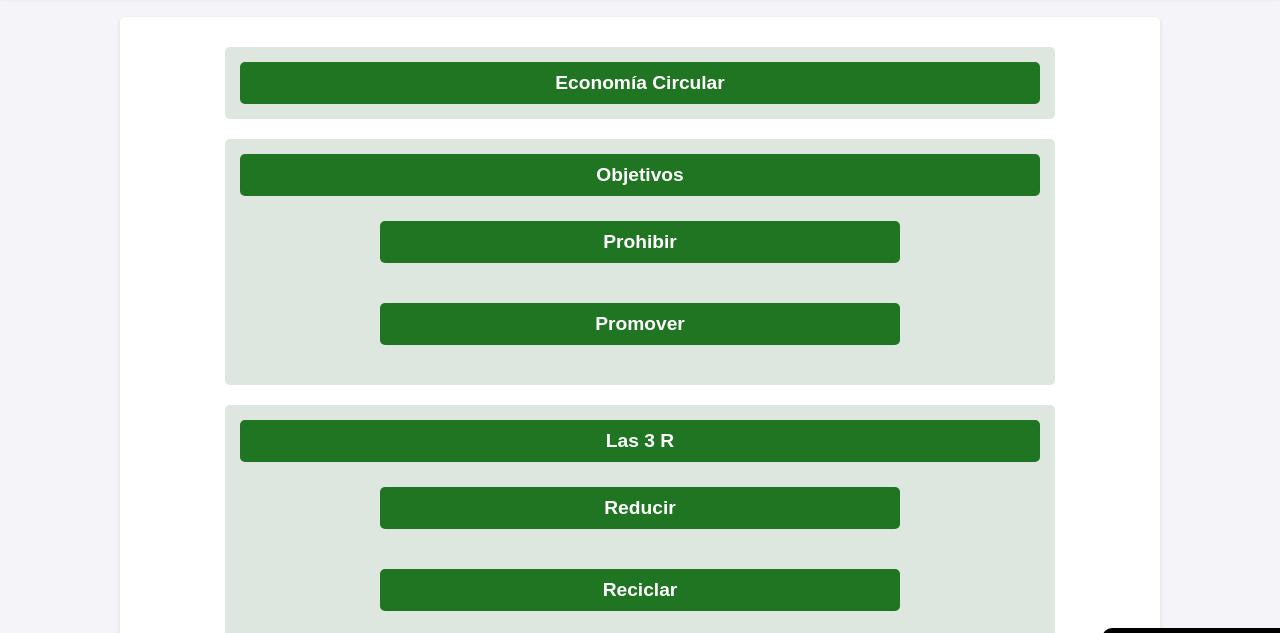
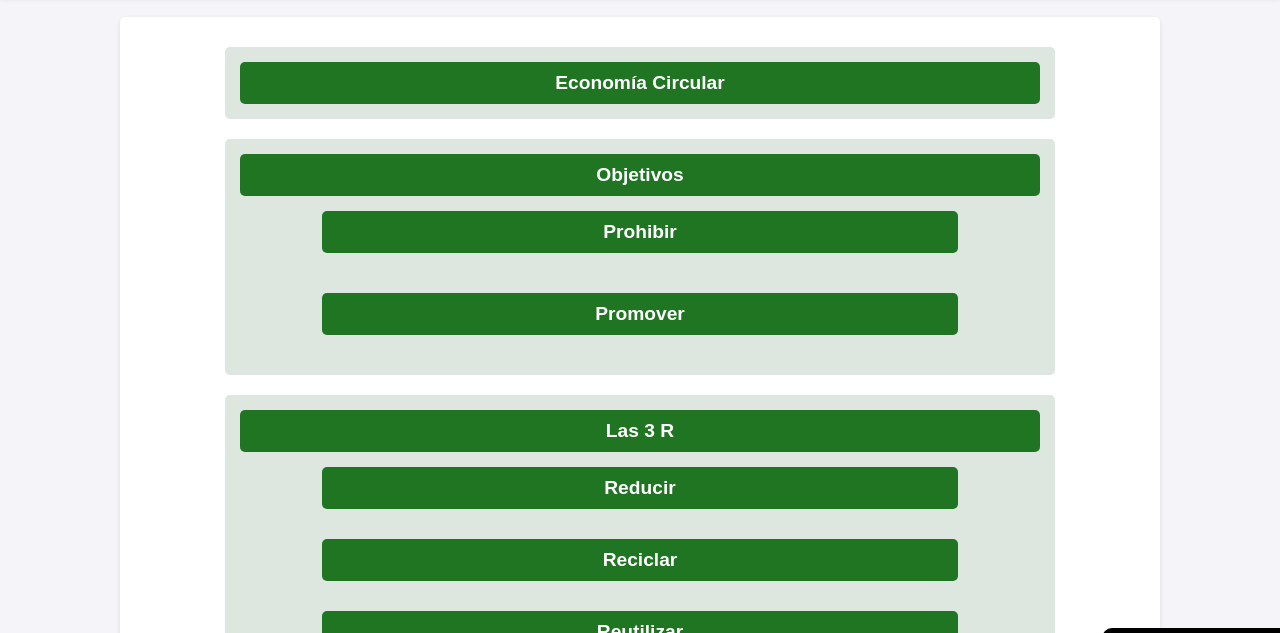
Before and after one commit to FrancoRidel/DIGITALIZACION, a plain HTML site: page economia_circular.html in a window 1280 px wide. Shown: the part 136-769 px from the top of the page. Drawn offline with Linux system fonts and the light colour scheme.

Commit message:
refactor bloque y titulo

```diff
--- a/economia_circular.html
+++ b/economia_circular.html
@@ -46,6 +46,36 @@
             transform: translateY(-5px);
             box-shadow: 0 5px 15px rgba(0, 0, 0, 0.2);
         }
+
+        .bloque2 {
+    background: #dde6df;
+    padding: 15px;
+    text-align: center;
+    align-items: center;
+    display: flex; /* Añadido */
+    flex-direction: column; /* Asegura que los elementos se coloquen en columna */
+    justify-content: center; /* Centra verticalmente */
+    border-radius: 5px;
+    cursor: pointer;
+    transition: transform 0.3s ease, box-shadow 0.3s ease;
+}
+
+.titulo2 {
+    background-color: #1f7522;
+    color: rgb(255, 255, 255);
+    padding: 10px;
+    width: 80%; /* Cambiado a porcentaje */
+    text-align: center;
+    border-radius: 5px;
+    font-weight: bold;
+    font-size: 1.2rem;
+    margin: 0 auto; /* Centra horizontalmente el elemento */
+}
+
+        .bloque2:hover {
+            transform: translateY(-5px);
+            box-shadow: 0 5px 15px rgba(0, 0, 0, 0.2);
+        }
         .titulo {
             background-color: #1f7522;
             color: rgb(255, 255, 255);
@@ -56,16 +86,7 @@
             font-weight: bold;
             font-size: 1.2rem;
         }
-        .titulo2 {
-            background-color: #1f7522;
-            color: rgb(255, 255, 255);
-            padding: 10px;
-            width: 500px;
-            margin-left: 125px;
-            border-radius: 5px;
-            font-weight: bold;
-            font-size: 1.2rem;
-        }
+
         .contenido {
             display: none;
             margin-top: 10px;
@@ -151,7 +172,7 @@
                 Los gobiernos tienen un papel importante para propiciar el cambio de modelo económico. Por una parte, pueden promover el desarrollo económico sostenible, por otra pueden prohibir o limitar ciertas acciones y materiales.
             </div>
 
-            <div class="bloque" style="height: auto; width: auto;" onclick="toggleContenido(this)">
+            <div class="bloque2"  onclick="toggleContenido(this)">
                 <div class="titulo2">Prohibir</div>
                 <div class="contenido">
                     <ul>
@@ -178,7 +199,7 @@
             <div class="contenido">
 
             </div>
-            <div class="bloque" onclick="toggleContenido(this)">
+            <div class="bloque2" onclick="toggleContenido(this)">
                 <div class="titulo2">Reducir</div>
                 <div class="contenido">
                     <ul>
@@ -187,7 +208,7 @@
                     </ul>
                 </div>
             </div>
-            <div class="bloque" onclick="toggleContenido(this)">
+            <div class="bloque2" onclick="toggleContenido(this)">
                 <div class="titulo2">Reciclar</div>
                 <div class="contenido">
                     <ul>
@@ -196,7 +217,7 @@
                     </ul>
                 </div>
             </div>
-            <div class="bloque" onclick="toggleContenido(this)">
+            <div class="bloque2" onclick="toggleContenido(this)">
                 <div class="titulo2">Reutilizar</div>
                 <div class="contenido">
                     <ul>
```
